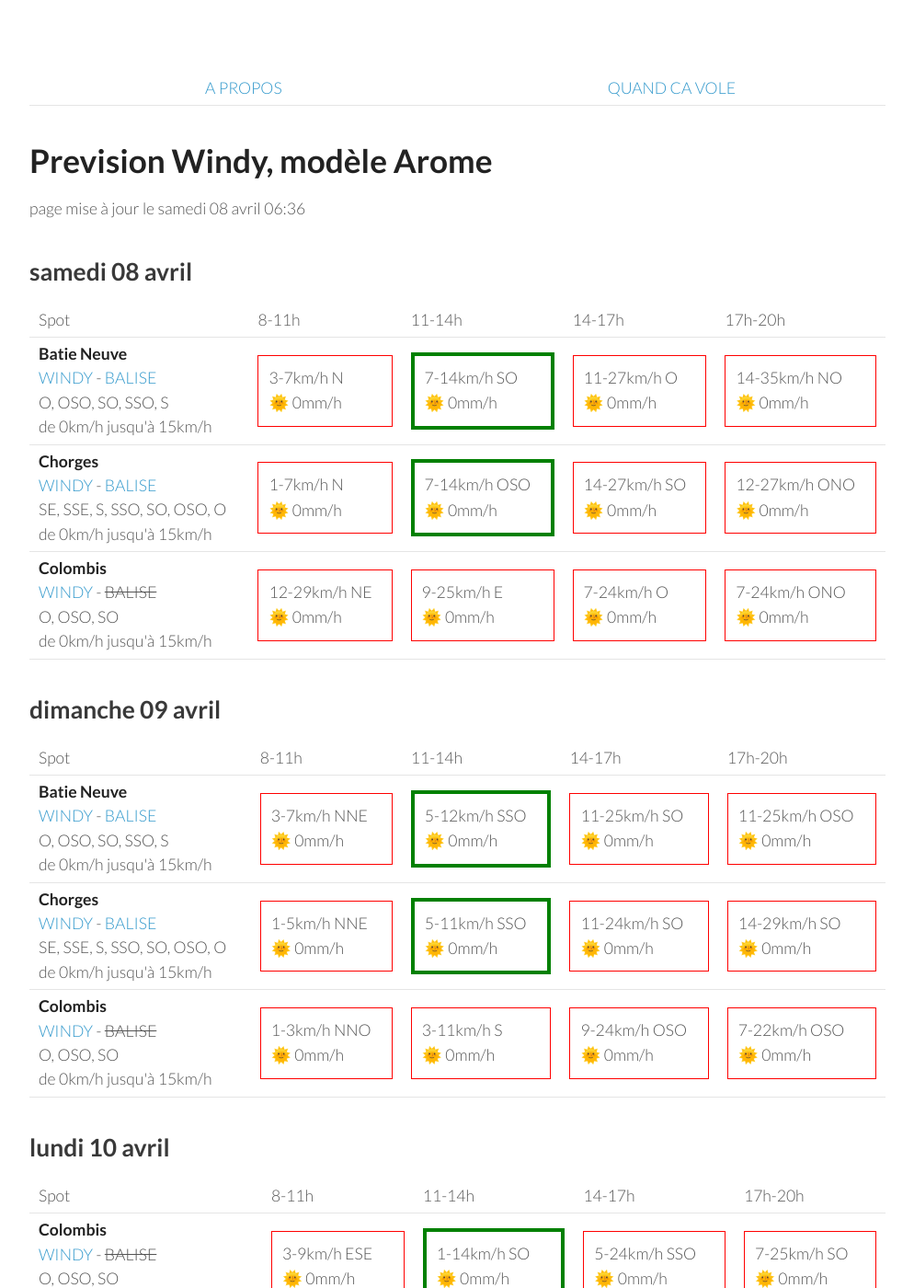
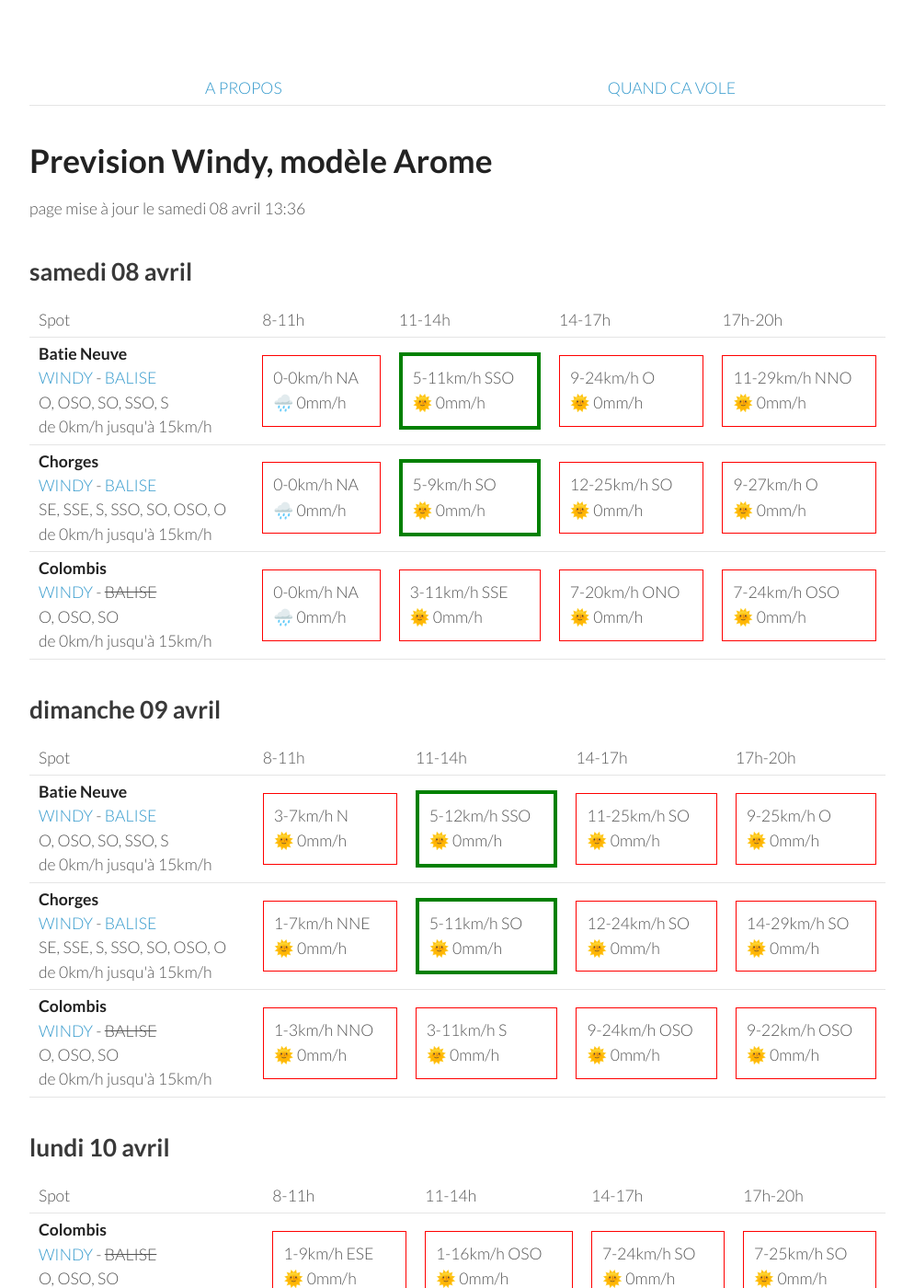
Before and after one commit to parapente-dans-le-nord/parapente-dans-le-nord.github.io, a Jekyll site: the page built from saint_andre.markdown, in a window 1280 px wide and 1400 px high. Shown: the whole window at 92% size, without its empty margins (26-1020 px from the left). Built offline with Jekyll 4.4.1, drawn with Linux system fonts in a browser that asks for light colours; some of the changed text lies outside the part shown.

Commit message:
update index.markdown

```diff
--- a/saint_andre.markdown
+++ b/saint_andre.markdown
@@ -7,7 +7,7 @@ title:  "Tous les spots"
 {: .links}
 
 # Prevision Windy, modèle Arome
-page mise à jour le samedi 08 avril 06:36
+page mise à jour le samedi 08 avril 13:36
 
 ## samedi 08 avril
 
@@ -24,31 +24,28 @@ page mise à jour le samedi 08 avril 06:36
 <tr>
         <td><strong>Batie Neuve</strong><br><a href="https://windy.com/44.584/6.236?44.559,6.262,10,m:eTtagly">WINDY</a> - <span class=""><a href="https://www.openwindmap.org/PP554">BALISE</a> </span><br> <span class="vent-favorable">O, OSO, SO, SSO, S</span><br><span class="force-vent">de 0km/h jusqu'à 15km/h</span> </td>
 
-            <td><div class="not-flyable"><p>3-7km/h N</p><p>🌞 0mm/h</p></div></td>
-            <td><div class="flyable"><p>7-14km/h SO</p><p>🌞 0mm/h</p></div></td>
-            <td><div class="not-flyable"><p>11-27km/h O</p><p>🌞 0mm/h</p></div></td>
-            <td><div class="not-flyable"><p>14-35km/h NO</p><p>🌞 0mm/h</p></div></td>
-
+            <td><div class="not-flyable"><p>0-0km/h NA</p><p>🌧️ 0mm/h</p></div></td>
+            <td><div class="flyable"><p>5-11km/h SSO</p><p>🌞 0mm/h</p></div></td>
+            <td><div class="not-flyable"><p>9-24km/h O</p><p>🌞 0mm/h</p></div></td>
+            <td><div class="not-flyable"><p>11-29km/h NNO</p><p>🌞 0mm/h</p></div></td>
 
     </tr>
 <tr>
         <td><strong>Chorges</strong><br><a href="https://windy.com/44.578/6.280?44.559,6.262,10">WINDY</a> - <span class=""><a href="https://www.openwindmap.org/PP554">BALISE</a> </span><br> <span class="vent-favorable">SE, SSE, S, SSO, SO, OSO, O</span><br><span class="force-vent">de 0km/h jusqu'à 15km/h</span> </td>
 
-            <td><div class="not-flyable"><p>1-7km/h N</p><p>🌞 0mm/h</p></div></td>
-            <td><div class="flyable"><p>7-14km/h OSO</p><p>🌞 0mm/h</p></div></td>
-            <td><div class="not-flyable"><p>14-27km/h SO</p><p>🌞 0mm/h</p></div></td>
-            <td><div class="not-flyable"><p>12-27km/h ONO</p><p>🌞 0mm/h</p></div></td>
-
+            <td><div class="not-flyable"><p>0-0km/h NA</p><p>🌧️ 0mm/h</p></div></td>
+            <td><div class="flyable"><p>5-9km/h SO</p><p>🌞 0mm/h</p></div></td>
+            <td><div class="not-flyable"><p>12-25km/h SO</p><p>🌞 0mm/h</p></div></td>
+            <td><div class="not-flyable"><p>9-27km/h O</p><p>🌞 0mm/h</p></div></td>
 
     </tr>
 <tr>
         <td><strong>Colombis</strong><br><a href="https://windy.com/44.494/6.216?44.559,6.262,10">WINDY</a> - <span class="no-balise"> BALISE </span><br> <span class="vent-favorable">O, OSO, SO</span><br><span class="force-vent">de 0km/h jusqu'à 15km/h</span> </td>
 
-            <td><div class="not-flyable"><p>12-29km/h NE</p><p>🌞 0mm/h</p></div></td>
-            <td><div class="not-flyable"><p>9-25km/h E</p><p>🌞 0mm/h</p></div></td>
-            <td><div class="not-flyable"><p>7-24km/h O</p><p>🌞 0mm/h</p></div></td>
-            <td><div class="not-flyable"><p>7-24km/h ONO</p><p>🌞 0mm/h</p></div></td>
-
+            <td><div class="not-flyable"><p>0-0km/h NA</p><p>🌧️ 0mm/h</p></div></td>
+            <td><div class="not-flyable"><p>3-11km/h SSE</p><p>🌞 0mm/h</p></div></td>
+            <td><div class="not-flyable"><p>7-20km/h ONO</p><p>🌞 0mm/h</p></div></td>
+            <td><div class="not-flyable"><p>7-24km/h OSO</p><p>🌞 0mm/h</p></div></td>
 
     </tr>
 
@@ -70,19 +67,19 @@ page mise à jour le samedi 08 avril 06:36
 <tr>
         <td><strong>Batie Neuve</strong><br><a href="https://windy.com/44.584/6.236?44.559,6.262,10,m:eTtagly">WINDY</a> - <span class=""><a href="https://www.openwindmap.org/PP554">BALISE</a> </span><br> <span class="vent-favorable">O, OSO, SO, SSO, S</span><br><span class="force-vent">de 0km/h jusqu'à 15km/h</span> </td>
 
-            <td><div class="not-flyable"><p>3-7km/h NNE</p><p>🌞 0mm/h</p></div></td>
+            <td><div class="not-flyable"><p>3-7km/h N</p><p>🌞 0mm/h</p></div></td>
             <td><div class="flyable"><p>5-12km/h SSO</p><p>🌞 0mm/h</p></div></td>
             <td><div class="not-flyable"><p>11-25km/h SO</p><p>🌞 0mm/h</p></div></td>
-            <td><div class="not-flyable"><p>11-25km/h OSO</p><p>🌞 0mm/h</p></div></td>
+            <td><div class="not-flyable"><p>9-25km/h O</p><p>🌞 0mm/h</p></div></td>
 
 
     </tr>
 <tr>
         <td><strong>Chorges</strong><br><a href="https://windy.com/44.578/6.280?44.559,6.262,10">WINDY</a> - <span class=""><a href="https://www.openwindmap.org/PP554">BALISE</a> </span><br> <span class="vent-favorable">SE, SSE, S, SSO, SO, OSO, O</span><br><span class="force-vent">de 0km/h jusqu'à 15km/h</span> </td>
 
-            <td><div class="not-flyable"><p>1-5km/h NNE</p><p>🌞 0mm/h</p></div></td>
-            <td><div class="flyable"><p>5-11km/h SSO</p><p>🌞 0mm/h</p></div></td>
-            <td><div class="not-flyable"><p>11-24km/h SO</p><p>🌞 0mm/h</p></div></td>
+            <td><div class="not-flyable"><p>1-7km/h NNE</p><p>🌞 0mm/h</p></div></td>
+            <td><div class="flyable"><p>5-11km/h SO</p><p>🌞 0mm/h</p></div></td>
+            <td><div class="not-flyable"><p>12-24km/h SO</p><p>🌞 0mm/h</p></div></td>
             <td><div class="not-flyable"><p>14-29km/h SO</p><p>🌞 0mm/h</p></div></td>
 
 
@@ -93,7 +90,7 @@ page mise à jour le samedi 08 avril 06:36
             <td><div class="not-flyable"><p>1-3km/h NNO</p><p>🌞 0mm/h</p></div></td>
             <td><div class="not-flyable"><p>3-11km/h S</p><p>🌞 0mm/h</p></div></td>
             <td><div class="not-flyable"><p>9-24km/h OSO</p><p>🌞 0mm/h</p></div></td>
-            <td><div class="not-flyable"><p>7-22km/h OSO</p><p>🌞 0mm/h</p></div></td>
+            <td><div class="not-flyable"><p>9-22km/h OSO</p><p>🌞 0mm/h</p></div></td>
 
 
     </tr>
@@ -116,9 +113,9 @@ page mise à jour le samedi 08 avril 06:36
 <tr>
         <td><strong>Colombis</strong><br><a href="https://windy.com/44.494/6.216?44.559,6.262,10">WINDY</a> - <span class="no-balise"> BALISE </span><br> <span class="vent-favorable">O, OSO, SO</span><br><span class="force-vent">de 0km/h jusqu'à 15km/h</span> </td>
 
-            <td><div class="not-flyable"><p>3-9km/h ESE</p><p>🌞 0mm/h</p></div></td>
-            <td><div class="flyable"><p>1-14km/h SO</p><p>🌞 0mm/h</p></div></td>
-            <td><div class="not-flyable"><p>5-24km/h SSO</p><p>🌞 0mm/h</p></div></td>
+            <td><div class="not-flyable"><p>1-9km/h ESE</p><p>🌞 0mm/h</p></div></td>
+            <td><div class="not-flyable"><p>1-16km/h OSO</p><p>🌞 0mm/h</p></div></td>
+            <td><div class="not-flyable"><p>7-24km/h SO</p><p>🌞 0mm/h</p></div></td>
             <td><div class="not-flyable"><p>7-25km/h SO</p><p>🌞 0mm/h</p></div></td>
 
 
@@ -126,9 +123,9 @@ page mise à jour le samedi 08 avril 06:36
 <tr>
         <td><strong>Batie Neuve</strong><br><a href="https://windy.com/44.584/6.236?44.559,6.262,10,m:eTtagly">WINDY</a> - <span class=""><a href="https://www.openwindmap.org/PP554">BALISE</a> </span><br> <span class="vent-favorable">O, OSO, SO, SSO, S</span><br><span class="force-vent">de 0km/h jusqu'à 15km/h</span> </td>
 
-            <td><div class="not-flyable"><p>1-12km/h NE</p><p>🌞 0mm/h</p></div></td>
+            <td><div class="not-flyable"><p>1-11km/h NE</p><p>🌞 0mm/h</p></div></td>
             <td><div class="not-flyable"><p>5-18km/h SSO</p><p>🌞 0mm/h</p></div></td>
-            <td><div class="not-flyable"><p>7-29km/h SO</p><p>🌞 0mm/h</p></div></td>
+            <td><div class="not-flyable"><p>7-31km/h SO</p><p>🌞 0mm/h</p></div></td>
             <td><div class="not-flyable"><p>5-31km/h SO</p><p>🌞 0mm/h</p></div></td>
 
 
@@ -136,9 +133,9 @@ page mise à jour le samedi 08 avril 06:36
 <tr>
         <td><strong>Chorges</strong><br><a href="https://windy.com/44.578/6.280?44.559,6.262,10">WINDY</a> - <span class=""><a href="https://www.openwindmap.org/PP554">BALISE</a> </span><br> <span class="vent-favorable">SE, SSE, S, SSO, SO, OSO, O</span><br><span class="force-vent">de 0km/h jusqu'à 15km/h</span> </td>
 
-            <td><div class="not-flyable"><p>1-12km/h NE</p><p>🌞 0mm/h</p></div></td>
+            <td><div class="not-flyable"><p>1-11km/h NE</p><p>🌞 0mm/h</p></div></td>
             <td><div class="not-flyable"><p>5-18km/h SSO</p><p>🌞 0mm/h</p></div></td>
-            <td><div class="not-flyable"><p>7-29km/h SO</p><p>🌞 0mm/h</p></div></td>
+            <td><div class="not-flyable"><p>7-31km/h SO</p><p>🌞 0mm/h</p></div></td>
             <td><div class="not-flyable"><p>5-31km/h SO</p><p>🌞 0mm/h</p></div></td>
 
 
@@ -162,10 +159,10 @@ page mise à jour le samedi 08 avril 06:36
 <tr>
         <td><strong>Batie Neuve</strong><br><a href="https://windy.com/44.584/6.236?44.559,6.262,10,m:eTtagly">WINDY</a> - <span class=""><a href="https://www.openwindmap.org/PP554">BALISE</a> </span><br> <span class="vent-favorable">O, OSO, SO, SSO, S</span><br><span class="force-vent">de 0km/h jusqu'à 15km/h</span> </td>
 
-            <td><div class="not-flyable"><p>3-18km/h NE</p><p>🌞 0mm/h</p></div></td>
-            <td><div class="not-flyable"><p>7-29km/h O</p><p>🌞 0mm/h</p></div></td>
-            <td><div class="not-flyable"><p>9-38km/h ONO</p><p>🌞 0mm/h</p></div></td>
-            <td><div class="not-flyable"><p>11-40km/h ONO</p><p>🌞 0mm/h</p></div></td>
+            <td><div class="not-flyable"><p>1-16km/h NNE</p><p>🌞 0mm/h</p></div></td>
+            <td><div class="not-flyable"><p>3-22km/h SO</p><p>🌞 0mm/h</p></div></td>
+            <td><div class="not-flyable"><p>9-37km/h O</p><p>🌞 0mm/h</p></div></td>
+            <td><div class="not-flyable"><p>11-38km/h ONO</p><p>🌞 0mm/h</p></div></td>
 
 
     </tr>
@@ -173,19 +170,19 @@ page mise à jour le samedi 08 avril 06:36
         <td><strong>Colombis</strong><br><a href="https://windy.com/44.494/6.216?44.559,6.262,10">WINDY</a> - <span class="no-balise"> BALISE </span><br> <span class="vent-favorable">O, OSO, SO</span><br><span class="force-vent">de 0km/h jusqu'à 15km/h</span> </td>
 
             <td><div class="not-flyable"><p>3-12km/h E</p><p>🌞 0mm/h</p></div></td>
-            <td><div class="not-flyable"><p>5-22km/h OSO</p><p>🌞 0mm/h</p></div></td>
-            <td><div class="not-flyable"><p>11-37km/h ONO</p><p>🌞 0mm/h</p></div></td>
-            <td><div class="not-flyable"><p>12-40km/h ONO</p><p>🌞 0mm/h</p></div></td>
+            <td><div class="not-flyable"><p>3-18km/h S</p><p>🌞 0mm/h</p></div></td>
+            <td><div class="not-flyable"><p>9-29km/h ONO</p><p>🌞 0mm/h</p></div></td>
+            <td><div class="not-flyable"><p>11-35km/h ONO</p><p>🌞 0mm/h</p></div></td>
 
 
     </tr>
 <tr>
         <td><strong>Chorges</strong><br><a href="https://windy.com/44.578/6.280?44.559,6.262,10">WINDY</a> - <span class=""><a href="https://www.openwindmap.org/PP554">BALISE</a> </span><br> <span class="vent-favorable">SE, SSE, S, SSO, SO, OSO, O</span><br><span class="force-vent">de 0km/h jusqu'à 15km/h</span> </td>
 
-            <td><div class="not-flyable"><p>3-18km/h NE</p><p>🌞 0mm/h</p></div></td>
-            <td><div class="not-flyable"><p>7-29km/h OSO</p><p>🌞 0mm/h</p></div></td>
-            <td><div class="not-flyable"><p>9-38km/h ONO</p><p>🌞 0mm/h</p></div></td>
-            <td><div class="not-flyable"><p>9-40km/h ONO</p><p>🌞 0mm/h</p></div></td>
+            <td><div class="not-flyable"><p>1-16km/h NE</p><p>🌞 0mm/h</p></div></td>
+            <td><div class="not-flyable"><p>3-22km/h SSO</p><p>🌞 0mm/h</p></div></td>
+            <td><div class="not-flyable"><p>9-37km/h O</p><p>🌞 0mm/h</p></div></td>
+            <td><div class="not-flyable"><p>11-40km/h ONO</p><p>🌞 0mm/h</p></div></td>
 
 
     </tr>
@@ -208,30 +205,30 @@ page mise à jour le samedi 08 avril 06:36
 <tr>
         <td><strong>Colombis</strong><br><a href="https://windy.com/44.494/6.216?44.559,6.262,10">WINDY</a> - <span class="no-balise"> BALISE </span><br> <span class="vent-favorable">O, OSO, SO</span><br><span class="force-vent">de 0km/h jusqu'à 15km/h</span> </td>
 
-            <td><div class="not-flyable"><p>3-12km/h E</p><p>🌞 0mm/h</p></div></td>
-            <td><div class="not-flyable"><p>1-16km/h ONO</p><p>🌞 0mm/h</p></div></td>
-            <td><div class="not-flyable"><p>11-37km/h OSO</p><p>🌞 0mm/h</p></div></td>
-            <td><div class="not-flyable"><p>12-40km/h OSO</p><p>🌞 0mm/h</p></div></td>
+            <td><div class="not-flyable"><p>3-12km/h ENE</p><p>🌞 0mm/h</p></div></td>
+            <td><div class="not-flyable"><p>3-18km/h OSO</p><p>🌞 0mm/h</p></div></td>
+            <td><div class="not-flyable"><p>5-27km/h O</p><p>🌧 0.8mm/h</p></div></td>
+            <td><div class="not-flyable"><p>5-25km/h ONO</p><p>🌧 1.5mm/h</p></div></td>
 
 
     </tr>
 <tr>
         <td><strong>Batie Neuve</strong><br><a href="https://windy.com/44.584/6.236?44.559,6.262,10,m:eTtagly">WINDY</a> - <span class=""><a href="https://www.openwindmap.org/PP554">BALISE</a> </span><br> <span class="vent-favorable">O, OSO, SO, SSO, S</span><br><span class="force-vent">de 0km/h jusqu'à 15km/h</span> </td>
 
-            <td><div class="not-flyable"><p>3-18km/h NE</p><p>🌞 0mm/h</p></div></td>
-            <td><div class="not-flyable"><p>3-20km/h SSO</p><p>🌞 0mm/h</p></div></td>
-            <td><div class="not-flyable"><p>11-42km/h SO</p><p>🌞 0mm/h</p></div></td>
-            <td><div class="not-flyable"><p>12-48km/h OSO</p><p>🌞 0mm/h</p></div></td>
+            <td><div class="not-flyable"><p>1-16km/h NNE</p><p>🌞 0mm/h</p></div></td>
+            <td><div class="not-flyable"><p>5-25km/h SSO</p><p>🌞 0mm/h</p></div></td>
+            <td><div class="not-flyable"><p>5-37km/h SO</p><p>🌧 1mm/h</p></div></td>
+            <td><div class="not-flyable"><p>5-35km/h OSO</p><p>🌧 2.2mm/h</p></div></td>
 
 
     </tr>
 <tr>
         <td><strong>Chorges</strong><br><a href="https://windy.com/44.578/6.280?44.559,6.262,10">WINDY</a> - <span class=""><a href="https://www.openwindmap.org/PP554">BALISE</a> </span><br> <span class="vent-favorable">SE, SSE, S, SSO, SO, OSO, O</span><br><span class="force-vent">de 0km/h jusqu'à 15km/h</span> </td>
 
-            <td><div class="not-flyable"><p>3-18km/h NE</p><p>🌞 0mm/h</p></div></td>
-            <td><div class="not-flyable"><p>3-22km/h SO</p><p>🌞 0mm/h</p></div></td>
-            <td><div class="not-flyable"><p>11-42km/h SO</p><p>🌞 0mm/h</p></div></td>
-            <td><div class="not-flyable"><p>12-50km/h OSO</p><p>🌞 0mm/h</p></div></td>
+            <td><div class="not-flyable"><p>1-18km/h NE</p><p>🌞 0mm/h</p></div></td>
+            <td><div class="not-flyable"><p>5-29km/h SO</p><p>🌞 0mm/h</p></div></td>
+            <td><div class="not-flyable"><p>5-38km/h OSO</p><p>🌧 1mm/h</p></div></td>
+            <td><div class="not-flyable"><p>5-38km/h OSO</p><p>🌧 2.5mm/h</p></div></td>
 
 
     </tr>
@@ -239,3 +236,49 @@ page mise à jour le samedi 08 avril 06:36
 </tbody>
 </table>
 {:/}
+## jeudi 13 avril
+
+{::nomarkdown}
+<table>
+  <tbody>
+    <tr>
+      <td>Spot</td>
+      <td>8-11h</td>
+      <td>11-14h</td>
+      <td>14-17h</td>
+      <td>17h-20h</td>
+    </tr>
+<tr>
+        <td><strong>Colombis</strong><br><a href="https://windy.com/44.494/6.216?44.559,6.262,10">WINDY</a> - <span class="no-balise"> BALISE </span><br> <span class="vent-favorable">O, OSO, SO</span><br><span class="force-vent">de 0km/h jusqu'à 15km/h</span> </td>
+
+            <td><div class="not-flyable"><p>7-29km/h ONO</p><p>🌞 0mm/h</p></div></td>
+            <td><div class="not-flyable"><p>11-35km/h NO</p><p>🌞 0mm/h</p></div></td>
+            <td><div class="not-flyable"><p>16-51km/h NO</p><p>🌞 0mm/h</p></div></td>
+            <td><div class="not-flyable"><p>14-51km/h NO</p><p>🌞 0mm/h</p></div></td>
+
+
+    </tr>
+<tr>
+        <td><strong>Batie Neuve</strong><br><a href="https://windy.com/44.584/6.236?44.559,6.262,10,m:eTtagly">WINDY</a> - <span class=""><a href="https://www.openwindmap.org/PP554">BALISE</a> </span><br> <span class="vent-favorable">O, OSO, SO, SSO, S</span><br><span class="force-vent">de 0km/h jusqu'à 15km/h</span> </td>
+
+            <td><div class="not-flyable"><p>7-33km/h NNO</p><p>🌞 0mm/h</p></div></td>
+            <td><div class="not-flyable"><p>9-35km/h NO</p><p>🌞 0mm/h</p></div></td>
+            <td><div class="not-flyable"><p>14-55km/h NO</p><p>🌞 0mm/h</p></div></td>
+            <td><div class="not-flyable"><p>12-55km/h NO</p><p>🌞 0mm/h</p></div></td>
+
+
+    </tr>
+<tr>
+        <td><strong>Chorges</strong><br><a href="https://windy.com/44.578/6.280?44.559,6.262,10">WINDY</a> - <span class=""><a href="https://www.openwindmap.org/PP554">BALISE</a> </span><br> <span class="vent-favorable">SE, SSE, S, SSO, SO, OSO, O</span><br><span class="force-vent">de 0km/h jusqu'à 15km/h</span> </td>
+
+            <td><div class="not-flyable"><p>5-29km/h NNO</p><p>🌞 0mm/h</p></div></td>
+            <td><div class="not-flyable"><p>7-33km/h NO</p><p>🌞 0mm/h</p></div></td>
+            <td><div class="not-flyable"><p>14-57km/h NO</p><p>🌞 0mm/h</p></div></td>
+            <td><div class="not-flyable"><p>12-57km/h ONO</p><p>🌞 0mm/h</p></div></td>
+
+
+    </tr>
+
+</tbody>
+</table>
+{:/}
```
